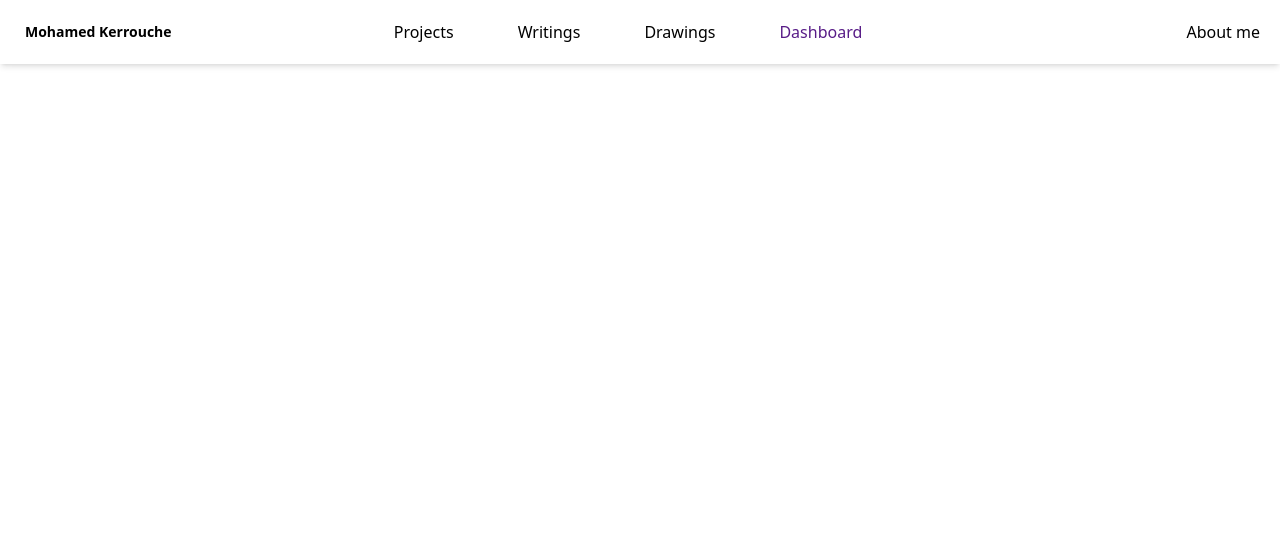
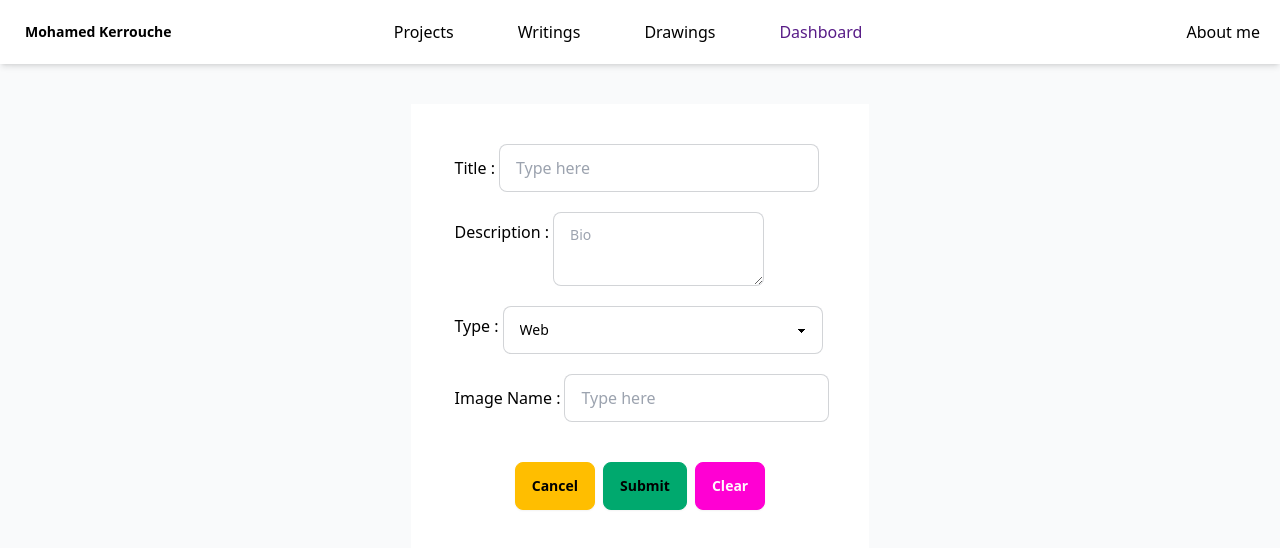
Before and after one commit to Fiujy/Portfolio_react, a React (Vite) app: page /dashboard/projects/add in a window 1280 px wide. Shown: the top 548 px of the page. Built offline with nearby package versions, Linux system fonts and the light colour scheme.

Commit message:
feat: ajout du router dashboard + ajout du form d'ajout de project

```diff
--- a/src/App.tsx
+++ b/src/App.tsx
@@ -3,24 +3,28 @@ import './App.css'
 import Navbar from '@/components/Navbar'
 import Home from '@/containers/Home'
 import Projects from '@/containers/Projects'
-import Writings from './containers/Writings'
-import Drawings from './containers/Drawings'
-import Dashboard from './containers/Dashboard'
+import Writings from '@/containers/Writings'
+import Drawings from '@/containers/Drawings'
+import Dashboard from '@/containers/Dashboard/Dashboard'
+import ProjectsAdd from '@/containers/Dashboard/Projects/ProjectsAdd'
+import DashboardHome from '@/containers/Dashboard/DashboardHome'
 
 function App() {
 
   return (
     <Router>
       <div className='flex flex-col h-screen'>
-        <Navbar/>
+        <Navbar />
         <div className='flex-grow overflow-auto mt-16'>
           <Routes>
             <Route path="/" element={<Home />} />
             <Route path="/projects" element={<Projects />} />
             <Route path="/writings" element={<Writings />} />
-          <Route path="/drawings" element={<Drawings />} />
-          <Route path="/dashboard" element={<Dashboard />} />
-          {/* <Route path="/about" element={<About />} /> */}
+            <Route path="/drawings" element={<Drawings />} />
+            <Route path="/dashboard/*" element={<Dashboard />}>
+              <Route path="" element={<DashboardHome />}/>
+              <Route path="projects/add" element={<ProjectsAdd />}/>
+            </Route>
           </Routes>
         </div>
       </div>
--- a/src/components/Table.tsx
+++ b/src/components/Table.tsx
@@ -1,6 +1,5 @@
 interface Props {
     data: any[];
-    // children: React.ReactNode[];
 }
 
 export const Table = ({ data }: Props) => {
@@ -14,12 +13,12 @@ export const Table = ({ data }: Props) => {
     return (
         <div className="overflow-x-auto">
             <table className="table">
-                {/* Head */}
                 <thead>
                     <tr>
                         {keys.map((key: string) => (
                             <th key={key}>{key}</th>
                         ))}
+                        <th>Actions</th>
                     </tr>
                 </thead>
                 <tbody>
@@ -28,6 +27,11 @@ export const Table = ({ data }: Props) => {
                             {keys.map((key) => (
                                 <td key={key}>{(item as any)[key]}</td>
                             ))}
+                            <td className="flex flex-row gap-2">
+                                <button className="btn btn-primary">Show</button>
+                                <button className="btn btn-warning">Edit</button>
+                                <button className="btn btn-error">Delete</button>
+                            </td>
                         </tr>
                     ))}
                 </tbody>
--- /dev/null
+++ b/src/containers/Dashboard/Dashboard.tsx
@@ -0,0 +1,11 @@
+import { Outlet } from 'react-router-dom'
+
+const Dashboard = () => {
+  return (
+    <div className='size-full'>
+      <Outlet />
+    </div>
+  )
+}
+
+export default Dashboard
--- a/src/containers/Dashboard.tsx
+++ b/src/containers/Dashboard/DashboardHome.tsx
@@ -2,7 +2,7 @@ import { Table } from '@/components/Table'
 import ProjectsService from '@/service/ProjectsService';
 import { useEffect, useState } from 'react';
 
-const Dashboard = () => {
+const DashboardHome = () => {
 
   const [projects, setProjects] = useState<any[]>([]);
 
@@ -18,10 +18,11 @@ const Dashboard = () => {
   return (
     <>
       <div className='w-10/12 mx-auto pt-10'>
+        <button className="btn btn-primary"><a href="/dashboard/projects/add">Ajouter</a></button>
         <Table data={projects}></Table>
       </div>
     </>
   )
 }
 
-export default Dashboard
+export default DashboardHome
--- /dev/null
+++ b/src/containers/Dashboard/Projects/ProjectsAdd.tsx
@@ -0,0 +1,83 @@
+import { IProject } from "@/interfaces/IProjects"
+import ProjectsService from "@/service/ProjectsService"
+import { useState } from "react"
+import { useNavigate } from "react-router-dom"
+
+const ProjectsAdd = () => {
+
+  const [title, setTitle] = useState('')
+  const [description, setDescription] = useState('')
+  const [type, setType] = useState('')
+  const [imageName, setImageName] = useState('')
+  const navigate = useNavigate();
+
+  const displayInfos = () => {
+    console.log('Title : ', title)
+    console.log('Description : ', description)
+    console.log('Type : ', type)
+    console.log('Image Name : ', imageName)
+  }
+
+  const handleSubmit = async () => {
+    const newProject = {
+      title: title,
+      description: description,
+      type: type ? type : 'web',
+      imageName: imageName
+    };
+
+    try {
+      if (newProject.title && newProject.description && newProject.imageName) {
+        await ProjectsService.addProject(newProject);
+        console.log('Project added');
+        clearProject();
+      } else {
+        console.error('All fields are required');
+      }
+    } catch (error) {
+      console.error('Error adding project: ', error);
+    }
+  };
+
+  const clearProject = () => {
+    setTitle('');
+    setDescription('');
+    setType('web');
+    setImageName('');
+  }
+
+  return (
+    <>
+      <div className="pt-10 space-y-3 place-items-center bg-gray-50 h-full">
+        <div className="p-10 bg-white space-y-5">
+          <div className='flex flex-row'>
+            <label className="label flex-shrink-0">Title : </label>
+            <input value={title} onChange={(e) => { setTitle(e.target.value) }} type="text" placeholder="Type here" className="input input-bordered w-full max-w-xs" />
+          </div>
+          <div className='flex flex-row items-start'>
+            <label className="label flex-shrink-0">Description : </label>
+            <textarea value={description} onChange={(e) => { setDescription(e.target.value) }} className="textarea textarea-bordered max-w-xs" placeholder="Bio"></textarea>
+          </div>
+          <div className='flex flex-row items-start'>
+            <label className="label flex-shrink-0">Type : </label>
+            <select value={type} onChange={(e) => { setType(e.target.value) }} className="select select-bordered w-full max-w-xs">
+              <option value="web">Web</option>
+              <option value="app">App</option>
+            </select>
+          </div>
+          <div className='flex flex-row'>
+            <label className="label flex-shrink-0">Image Name : </label>
+            <input value={imageName} onChange={(e) => { setImageName(e.target.value) }} type="text" placeholder="Type here" className="input input-bordered w-full max-w-xs" />
+          </div>
+          <div className="flex flex-row justify-center gap-2 pt-5">
+            <button className="btn btn-warning" onClick={() => navigate(-1)}>Cancel</button>
+            <button className="btn btn-success" onClick={handleSubmit}>Submit</button>
+            <button className="btn btn-secondary" onClick={clearProject}>Clear</button>
+          </div>
+        </div>
+      </div>
+    </>
+  )
+}
+
+export default ProjectsAdd
--- a/src/interfaces/IProjects.ts
+++ b/src/interfaces/IProjects.ts
@@ -1,5 +1,5 @@
 export interface IProject {
-  id: number;
+  id?: number;
   title: string;
   description: string;
   type?: string;
--- a/src/service/ProjectsService.ts
+++ b/src/service/ProjectsService.ts
@@ -33,7 +33,7 @@ const ProjectsService = {
     }
   },
 
-  createProject: async (project: IProject) => {
+  addProject: async (project: IProject) => {
     try {
       const response = await fetch(`${API_URL}/projects`, {
         method: 'POST',
```
